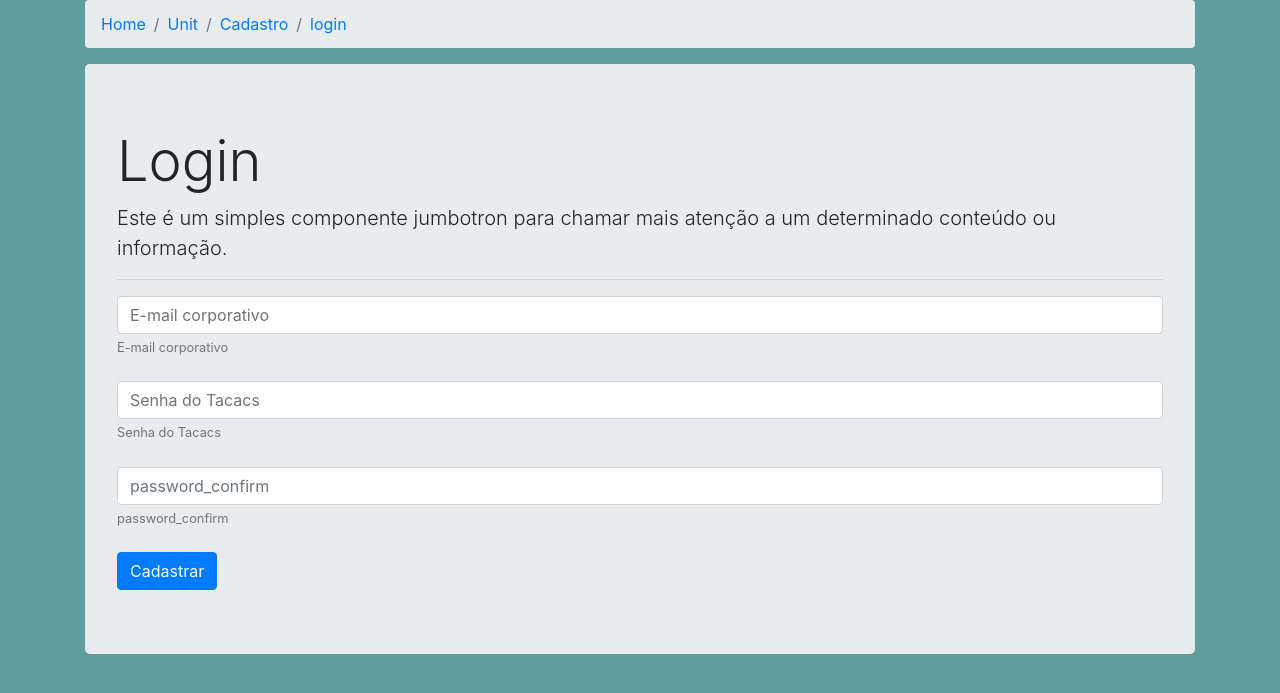
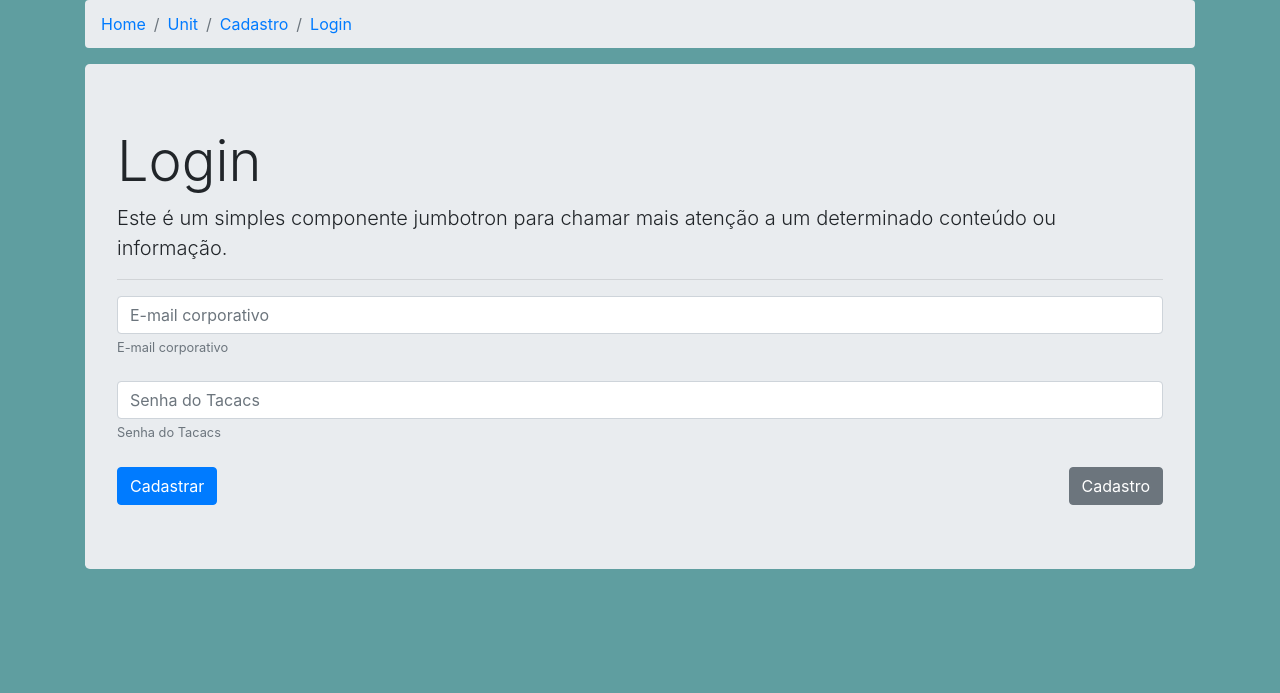
Before and after one commit to fabioew89/dev-auto.clickip.com.br, a Flask app: template app/templates/login.html in a window 1280 px wide. Shown: the top 693 px of the page. Run offline with Flask 3, Linux system fonts and the light colour scheme; the template is opened without the code that fills it: values that come from a table or form of the project are taken from there, others are empty; parts of the project's set-up code (start-up, migrations or seed data) failed here and were passed over; some libraries are stand-ins or nearby versions.

Commit message:
modified:   app/controllers/forms.py

```diff
--- a/app/controllers/forms.py
+++ b/app/controllers/forms.py
@@ -1,5 +1,5 @@
 from flask_wtf import FlaskForm
-from wtforms import StringField, EmailField, PasswordField, SubmitField
+from wtforms import EmailField, PasswordField, SubmitField
 from wtforms.validators import DataRequired, Length, EqualTo, Email, ValidationError
 from app.models.model import Tab_Register
 
@@ -13,3 +13,9 @@ class Form_Register(FlaskForm):
     password         = PasswordField(validators=[DataRequired(), Length(min=6)])
     password_confirm = PasswordField(validators=[DataRequired(), EqualTo('password', message='Password must match')])
     submit = SubmitField('Cadastrar')
+
+
+class Form_Login(FlaskForm):
+    email           = EmailField(validators=[DataRequired()])
+    password        = PasswordField(validators=[DataRequired()])
+    submit          = SubmitField()
--- a/app/templates/layout.html
+++ b/app/templates/layout.html
@@ -19,7 +19,7 @@
       <a class="breadcrumb-item" href="{{url_for('page_home')}}">Home</a>
       <a class="breadcrumb-item" href="{{url_for('sh_config_int_unit')}}">Unit</a>
       <a class="breadcrumb-item" href="{{url_for('page_register')}}">Cadastro</a>
-      <a class="breadcrumb-item" href="#">login</a>
+      <a class="breadcrumb-item" href="{{url_for('page_login')}}">Login</a>
     </ul>
   </nav>
   <div class="jumbotron">
--- a/app/templates/login.html
+++ b/app/templates/login.html
@@ -2,11 +2,12 @@
 
 {% block content %}
 <h1 class="display-4">{% block title %}Login{% endblock %}</h1>
-<p class="lead">Este é um simples componente jumbotron para chamar mais atenção a um determinado conteúdo ou informação.</p>
+<p class="lead">Este é um simples componente jumbotron para chamar mais atenção a um determinado conteúdo ou informação.
+</p>
 
 <hr>
 
-<form action="{{url_for('page_new_cad')}}" method="POST" autocomplete="off">
+<form action="{{url_for('page_login')}}" method="POST">
     {{ form.hidden_tag() }}
 
     <label for="email" hidden></label>
@@ -19,11 +20,9 @@
     <small class="form-text text-muted">Senha do Tacacs</small>
     <br>
 
-    <label for="password_confirm" hidden></label>
-    {{ form.password_confirm(class='form-control', placeholder='password_confirm') }}
-    <small class="form-text text-muted">password_confirm</small>
-    <br>
-
-    {{ form.submit(class='btn btn-primary') }}
+    <div class="d-flex justify-content-between">
+        {{ form.submit(class='btn btn-primary') }}
+        <a class="btn btn-secondary" href="{{url_for('page_register')}}">Cadastro</a>
+    </div>
 </form>
 {% endblock %}
```
Also changed, not shown: app/templates/register.html (+6 -2 lines).
